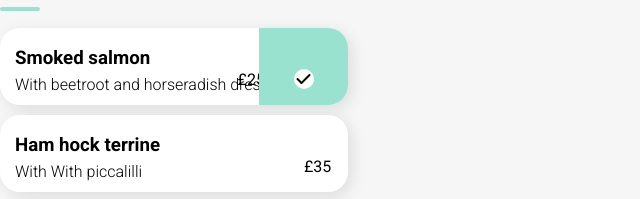
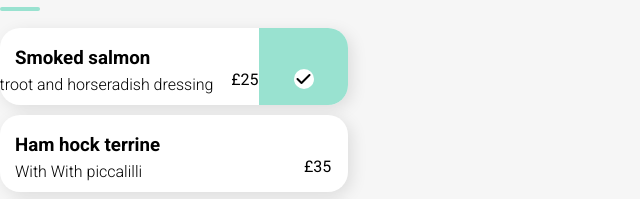
Before and after one commit to HSheikhcodes/OMF.2, a website: page kitchenwest -index.html in a window 1280 px wide. In both pictures the pointer is over the element "With beetroot and horseradish dressing". Shown: the part 427-626 px from the top of the page, 0-640 px from the left. Drawn offline with Linux system fonts and the light colour scheme; a web font is replaced by a local one.

Commit message:
card shifts

```diff
--- a/CSS/restaurant.css
+++ b/CSS/restaurant.css
@@ -162,8 +162,9 @@ margin-bottom: 17px;
   padding: 15px;
 }
 
-.card:hover .price {
-  transform: translateX(-21%);
+.card:hover .price,
+.card:hover .dish-info  {
+  transform: translateX(-23%);
 }
 
 .icon {
```
